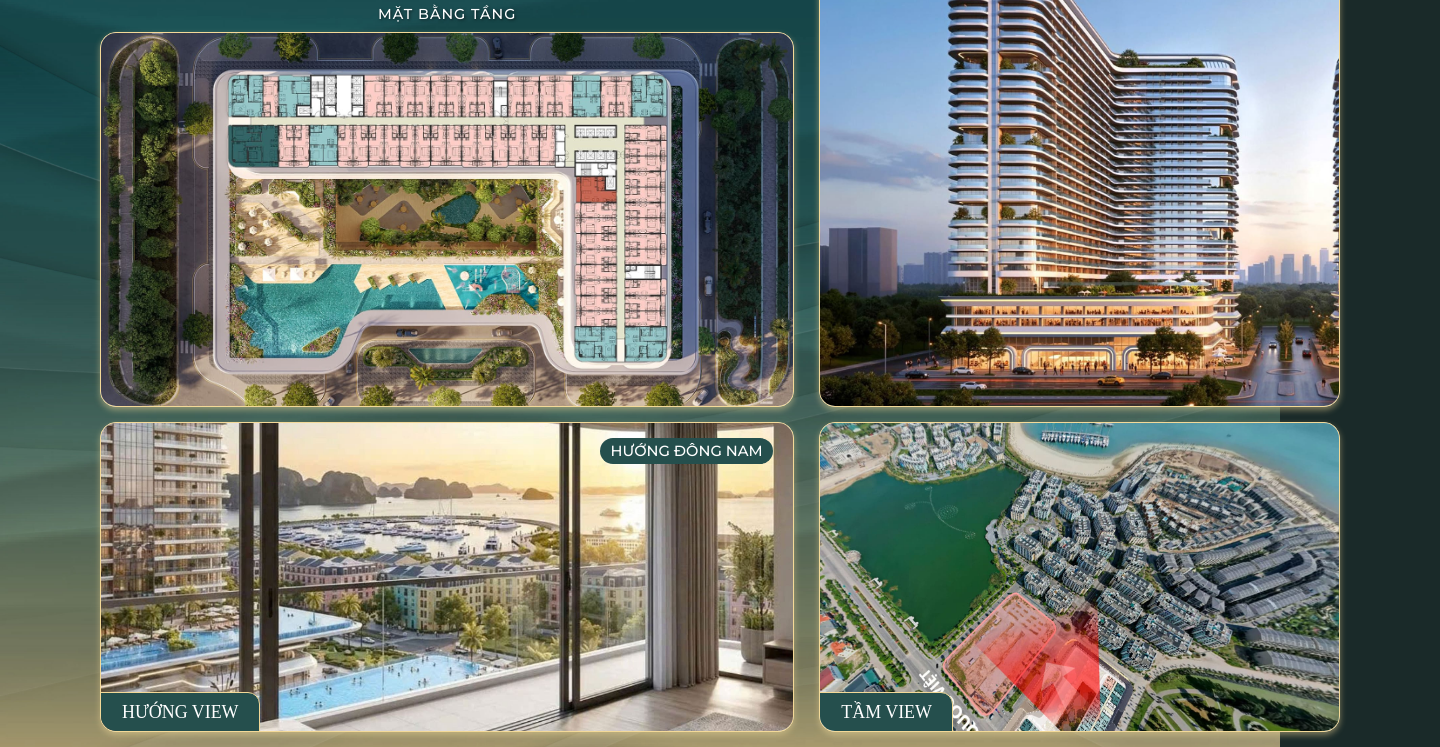
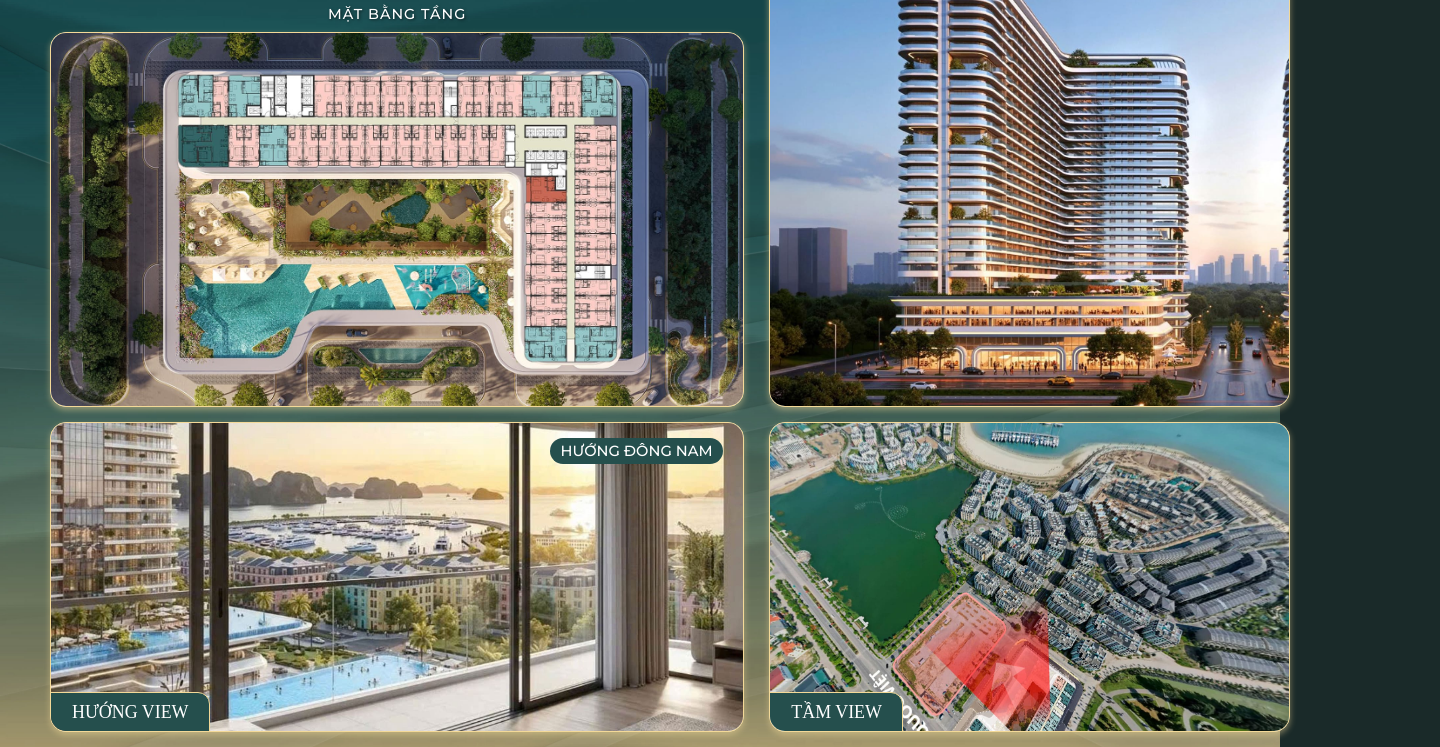
Before and after one commit to baby3301/ttl-demo, a plain HTML site: page index.html in a window 1280 px wide. Shown: the part 179-926 px from the top of the page, 1440 px wide, since content can reach past the window. Drawn offline with Linux system fonts and the light colour scheme; a web font is replaced by a local one.

Commit message:
Update styles.css

```diff
--- a/css/styles.css
+++ b/css/styles.css
@@ -129,6 +129,11 @@ body {
   background-repeat: no-repeat;
   background-size: cover;
   background-position: center;
+}
+@media only screen and (max-width: 1301px) {
+  body {
+    min-width: 1300px;
+  }
 }
 
 input:focus, select:focus, textarea:focus, button:focus {
```
